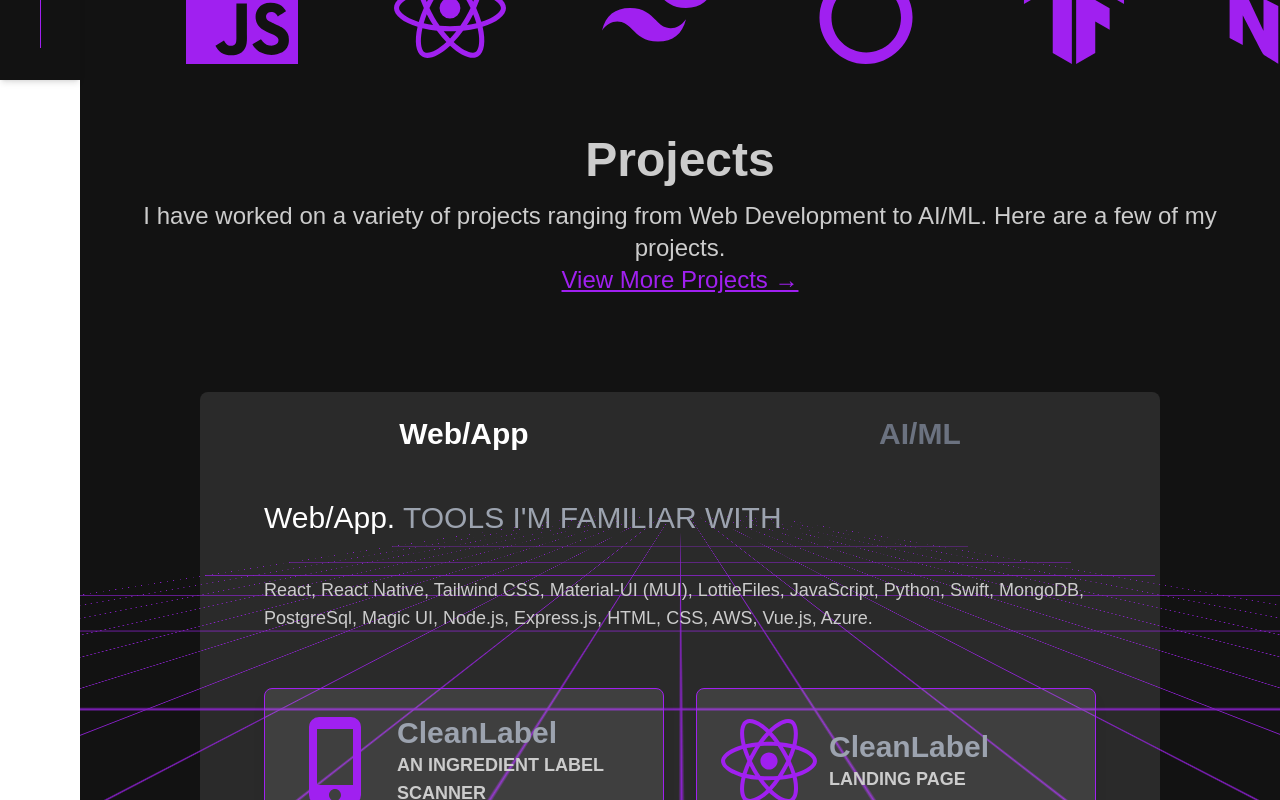
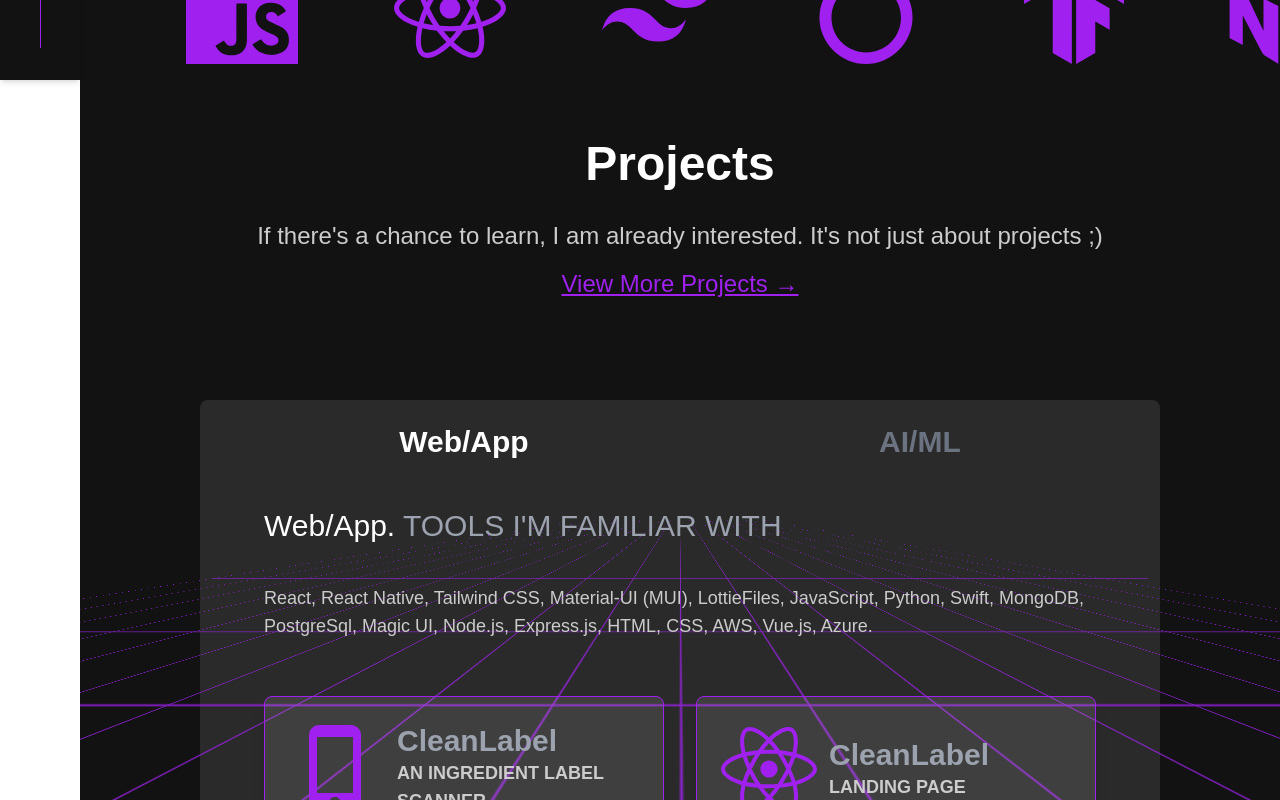
Before and after one commit to bipuladk60/MyPortfolio, a React (Create React App) app: page / in a window 1280 px wide. Shown: the part 720-1520 px from the top of the page. Built offline with nearby package versions, Linux system fonts and the light colour scheme; no server answers.

Commit message:
added quotes

```diff
--- a/src/components/quote.js
+++ b/src/components/quote.js
@@ -1,11 +1,11 @@
 function Quote({ Header, Title, Body, HyperLink, Link }) {
     return(
         <div>
-            <div className="text-center p-4 mt-10 md:mt-20">
-                <h1 className="text-3xl md:text-5xl font-bold font-heading">{Header}</h1>
-                <h2 className="text-lg md:text:3xl font-semibold mt-4">{Title}</h2>
-                <p className="text-sm md:text-2xl font-normal font-body mt-4">{Body}</p>
-                <a href={Link} className="text-lg md:text-2xl text-primary text-sm font-body underline">{HyperLink}</a>
+            <div className="text-center p-5 mt-10 md:mt-20 flex flex-col">
+                <h1 className="text-3xl md:text-5xl font-bold font-heading text-white">{Header}</h1>
+                <h2 className="text-lg md:text:3xl font-semibold mt-4 text-text">{Title}</h2>
+                <p className="text-sm md:text-2xl font-normal font-body mt-4 text-text">{Body}</p>
+                <a href={Link} target="_blank" rel="noreferrer" className="text-lg md:text-2xl text-primary text-sm font-body underline mt-4">{HyperLink}</a>
             </div>
         </div>
     )
--- a/src/pages/ContactPage.js
+++ b/src/pages/ContactPage.js
@@ -1,9 +1,18 @@
 import Form from '../components/Form';
+import Quote from '../components/quote';
 
 function ContactPage() {
     return(
-        <div className="bg-bg text-text min-h-[100vh] flex flex-col md:flex-row items-center w-full relative">
+        <div className='flex flex-col w-full bg-bg min-h-[100vh] w-full relative'>
+        <Quote
+            Header="Contact"
+            Body="I believe every message holds a story, a lesson, or an opportunity. Feel free to reach out!"
+            HyperLink={"Get in Touch →"}
+            Link="https://www.linkedin.com/in/bipul-adhikari/"
+        />
+        <div className="text-text flex flex-col md:flex-row">
             <Form />
+        </div>
         </div>
     )
 }
--- a/src/pages/ProjectPage.js
+++ b/src/pages/ProjectPage.js
@@ -9,9 +9,9 @@ function ProjectPage() {
        <RetroGrid className=" absolute z-0" />
         <Quote
           Header="Projects"
-          Body="I have worked on a variety of projects ranging from Web Development to AI/ML. Here are a few of my projects."
+          Body="If there's a chance to learn, I am already interested. It's not just about projects ;)"
           HyperLink={"View More Projects →"}
-          Link="https://www.linkedin.com/in/bipul-adhikari/"/>
+          Link="https://github.com/bipuladk60"/>
        <ProjectContainer className="z-10 md:p-8 lg:p-8 p-0" />
     </div>
   );
```
